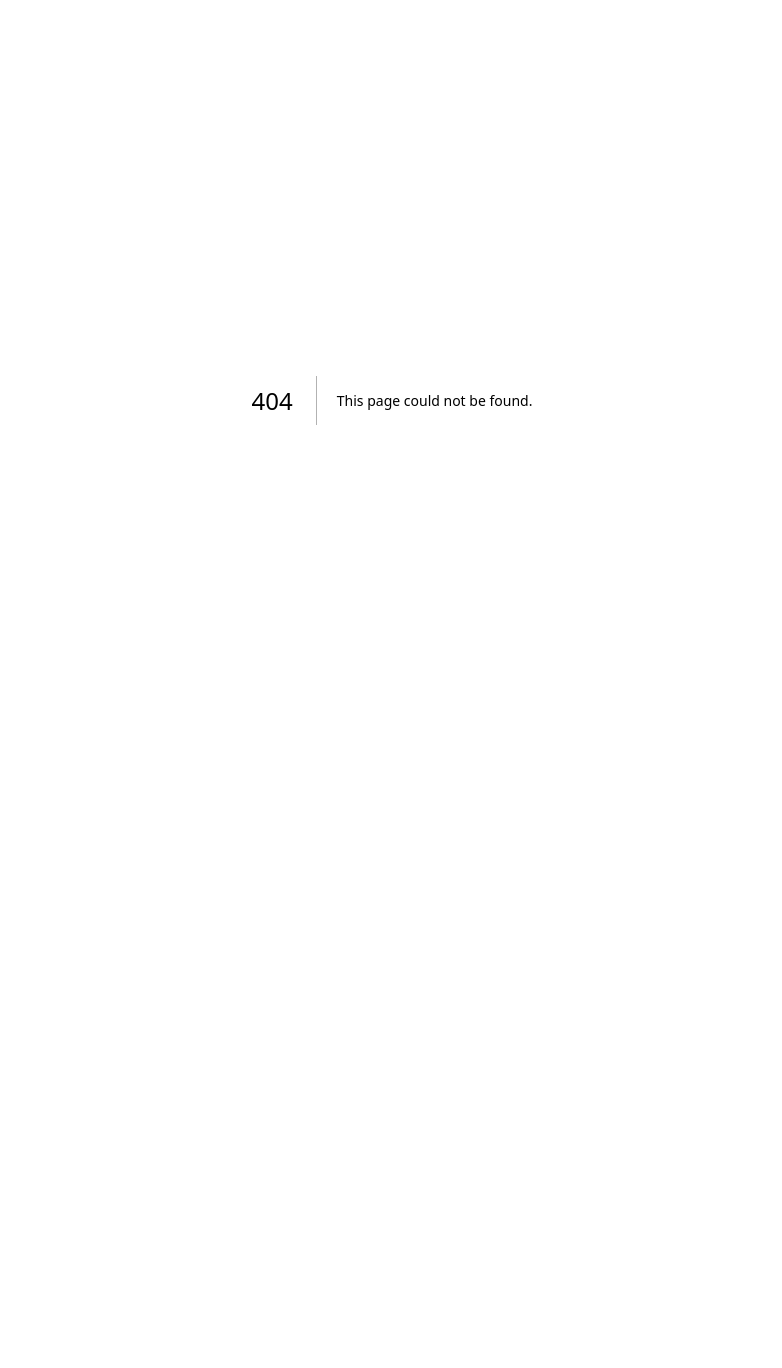
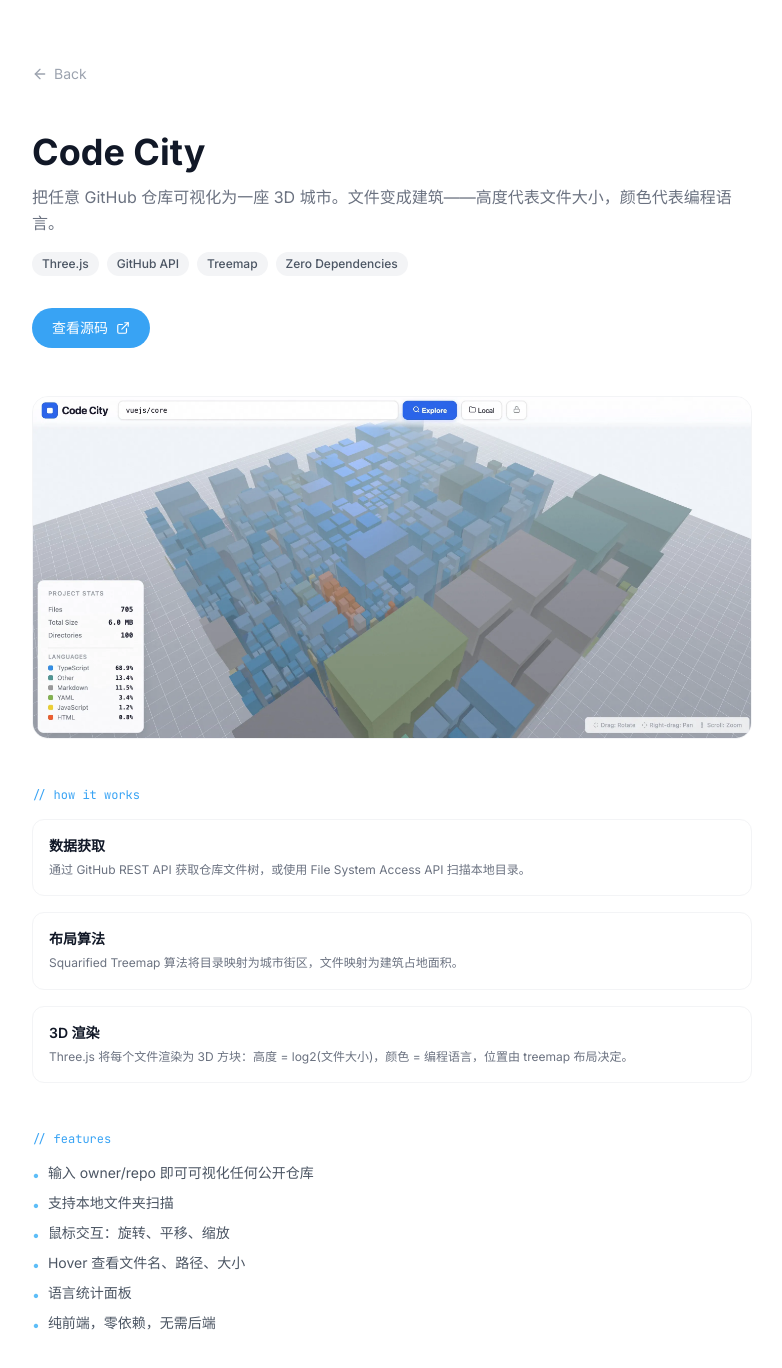
Before and after one commit to ClaireXi99/claire-portfolio, a Next.js app: page /claire-portfolio/vibe/code-city in a window 1280 px wide. Before the commit this address had no page. Shown: the top 1368 px of the page, without its empty margins (248-1030 px from the left). Before the commit the page ends 800 px from the top, so only its background shows below. Built offline with nearby package versions, Linux system fonts and the light colour scheme.

Commit message:
feat: add Code City vibe coding project page

```diff
--- /dev/null
+++ b/src/app/vibe/code-city/page.tsx
@@ -0,0 +1,99 @@
+import { ArrowLeft, ExternalLink } from "lucide-react";
+import Image from "next/image";
+import Link from "next/link";
+
+export default function CodeCityPage() {
+  return (
+    <div className="min-h-screen bg-white">
+      <div className="max-w-3xl mx-auto px-6 py-16">
+        <Link
+          href="/#vibe-coding"
+          className="inline-flex items-center gap-1.5 text-sm text-gray-400 hover:text-primary-500 transition-colors mb-12"
+        >
+          <ArrowLeft className="w-4 h-4" />
+          Back
+        </Link>
+
+        <h1 className="text-3xl md:text-4xl font-bold text-gray-900">Code City</h1>
+        <p className="mt-3 text-gray-500 leading-relaxed">
+          把任意 GitHub 仓库可视化为一座 3D 城市。文件变成建筑——高度代表文件大小，颜色代表编程语言。
+        </p>
+
+        <div className="mt-4 flex flex-wrap gap-2">
+          {["Three.js", "GitHub API", "Treemap", "Zero Dependencies"].map((tag) => (
+            <span
+              key={tag}
+              className="px-2.5 py-1 rounded-full bg-gray-100 text-xs font-medium text-gray-600"
+            >
+              {tag}
+            </span>
+          ))}
+        </div>
+
+        <a
+          href="https://github.com/ClaireXi99/code-city"
+          target="_blank"
+          rel="noopener noreferrer"
+          className="mt-8 inline-flex items-center gap-2 px-5 py-2.5 rounded-full bg-primary-500 text-white text-sm font-medium hover:bg-primary-600 transition-colors"
+        >
+          查看源码
+          <ExternalLink className="w-3.5 h-3.5" />
+        </a>
+
+        <div className="mt-12 rounded-2xl overflow-hidden border border-gray-100">
+          <Image
+            src="/claire-portfolio/vibe/code-city/cover.webp"
+            alt="Code City 3D 可视化"
+            width={2840}
+            height={1348}
+            priority
+            className="w-full h-auto"
+          />
+        </div>
+
+        <div className="mt-12">
+          <p className="font-mono text-xs text-primary-500 mb-4">{"// how it works"}</p>
+          <div className="space-y-4">
+            <div className="p-4 rounded-xl border border-gray-100">
+              <h3 className="text-sm font-semibold text-gray-900 mb-1">数据获取</h3>
+              <p className="text-xs text-gray-500 leading-relaxed">
+                通过 GitHub REST API 获取仓库文件树，或使用 File System Access API 扫描本地目录。
+              </p>
+            </div>
+            <div className="p-4 rounded-xl border border-gray-100">
+              <h3 className="text-sm font-semibold text-gray-900 mb-1">布局算法</h3>
+              <p className="text-xs text-gray-500 leading-relaxed">
+                Squarified Treemap 算法将目录映射为城市街区，文件映射为建筑占地面积。
+              </p>
+            </div>
+            <div className="p-4 rounded-xl border border-gray-100">
+              <h3 className="text-sm font-semibold text-gray-900 mb-1">3D 渲染</h3>
+              <p className="text-xs text-gray-500 leading-relaxed">
+                Three.js 将每个文件渲染为 3D 方块：高度 = log2(文件大小)，颜色 = 编程语言，位置由 treemap 布局决定。
+              </p>
+            </div>
+          </div>
+        </div>
+
+        <div className="mt-12">
+          <p className="font-mono text-xs text-primary-500 mb-4">{"// features"}</p>
+          <ul className="space-y-2">
+            {[
+              "输入 owner/repo 即可可视化任何公开仓库",
+              "支持本地文件夹扫描",
+              "鼠标交互：旋转、平移、缩放",
+              "Hover 查看文件名、路径、大小",
+              "语言统计面板",
+              "纯前端，零依赖，无需后端",
+            ].map((item, i) => (
+              <li key={i} className="flex items-start gap-2 text-sm text-gray-600">
+                <span className="text-primary-400 mt-0.5">•</span>
+                {item}
+              </li>
+            ))}
+          </ul>
+        </div>
+      </div>
+    </div>
+  );
+}
--- a/src/components/VibeCodingSection.tsx
+++ b/src/components/VibeCodingSection.tsx
@@ -16,6 +16,13 @@ const projects = [
     cover: "/claire-portfolio/vibe/novel-writer/cover.webp",
     slug: "/vibe/novel-writer",
     tags: ["Claude Code", "Skill", "Agent"],
+  },
+  {
+    title: "Code City",
+    description: "把 GitHub 仓库可视化为 3D 城市，文件变建筑，高度是大小，颜色是语言。",
+    cover: "/claire-portfolio/vibe/code-city/cover.webp",
+    slug: "/vibe/code-city",
+    tags: ["Three.js", "GitHub API", "Treemap"],
   },
 ];
 
```
Also changed, not shown: public/vibe/code-city/cover.webp (added).
